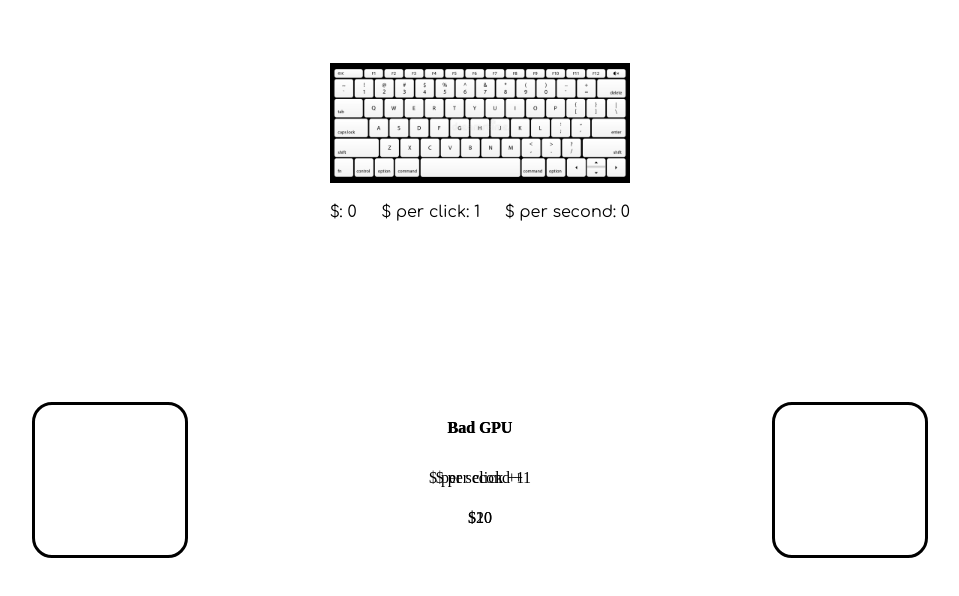
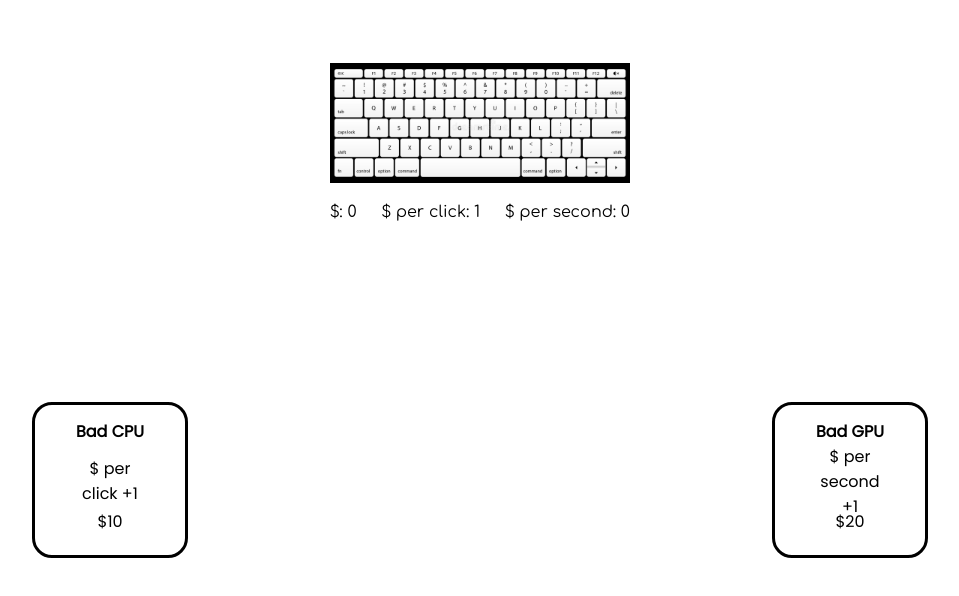
Before and after one commit to Vihaan7207/Hacker-Clicker, a website: page index.html in a window 1280 px wide. Shown: the whole page, without its empty margins (160-1119 px from the left). Drawn offline with Linux system fonts and the light colour scheme.

Commit message:
commiting autonomously

```diff
--- a/index.html
+++ b/index.html
@@ -23,7 +23,7 @@
 			<p class="desc">$ per click +1</p>
 			<p class="cost">$10</p>
 		</div>
-		<div class="upgrade">
+		<div class="upgrade" id="cps-plus-1" onclick="cpsPlus(1, 20)">
 			<h4>Bad GPU</h4>
 			<p class="desc">$ per second +1</p>
 			<p class="cost">$20</p>
--- a/script.js
+++ b/script.js
@@ -5,6 +5,12 @@ const cpsEl = document.querySelector('#cps');
 let money = parseInt(localStorage.getItem('clicker:money')) || 0;
 let mpc = parseInt(localStorage.getItem('clicker:mpc')) || 1;
 let cps = parseInt(localStorage.getItem('clicker:cps')) || 0;
+
+const reset = () => {
+	money = 0;
+	mpc = 1;
+	cps = 0;
+}
 
 button.addEventListener('click', () => {
 	money += mpc;
--- a/style.scss
+++ b/style.scss
@@ -1,4 +1,4 @@
-@import url('https://fonts.googleapis.com/css2?family=Comfortaa&display=swap');
+@import url('https://fonts.googleapis.com/css2?family=Comfortaa&family=Poppins&display=swap');
 #button,.upgrade {
 	cursor: pointer;
 }
@@ -20,11 +20,13 @@
 	width: 150px;
 	border-radius: 20px;
 	height: 150px;
+	position: relative;
 	h4, p{
 		position: absolute;
 		transform: translate(-50%, -50%);
 		left: 50%;
 		text-align: center;
+		font-family: Poppins;
 	}
 	h4 {
 		top: 5px;
@@ -35,6 +37,7 @@
 	.cost {
 		top: 100px;
 	}
+	cursor: pointer;
 }
 #upgrades {
 	position: absolute;
```
Also changed, not shown: style.css, 1 other file.
